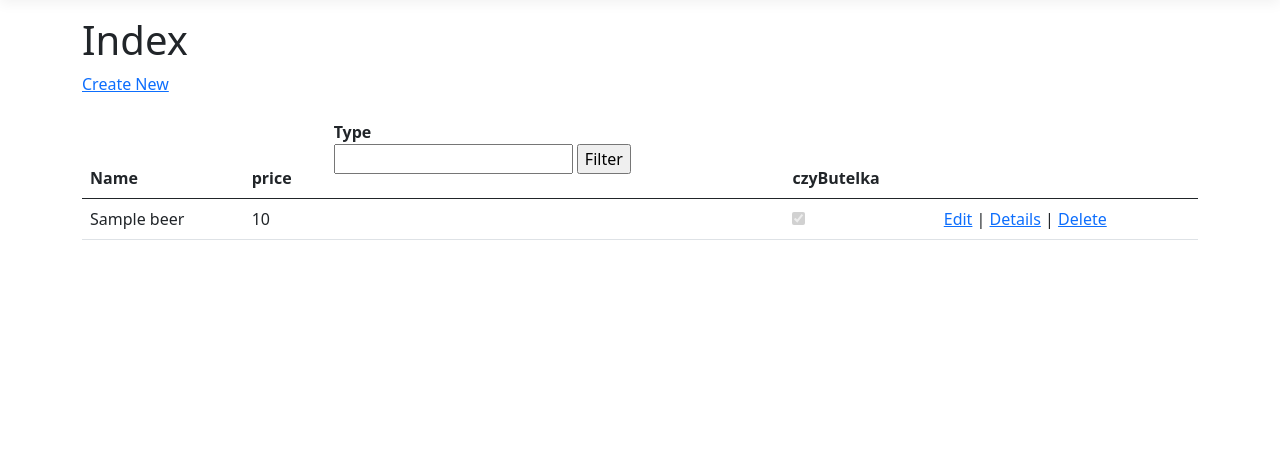
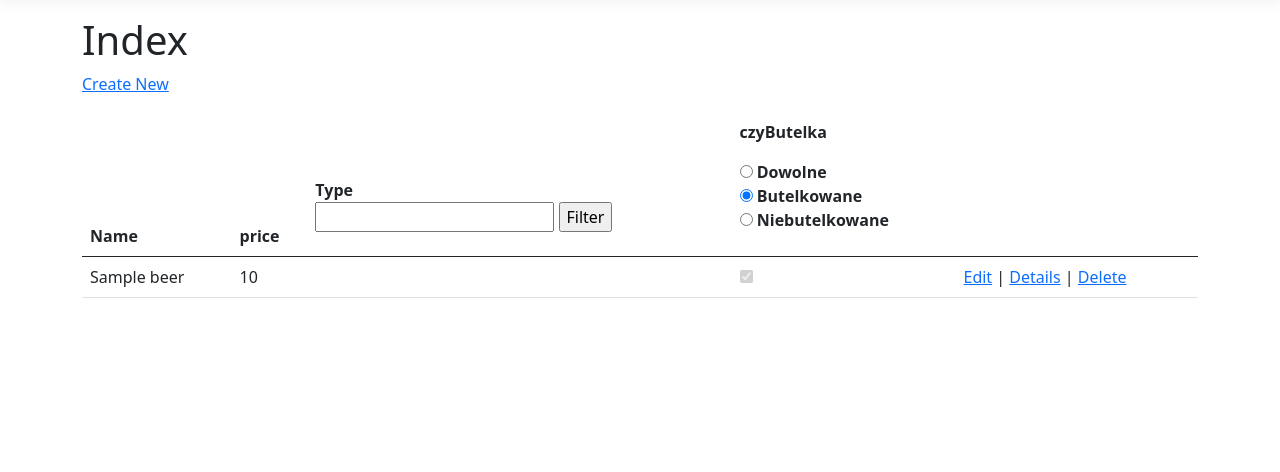
Before and after one commit to Mateusz-Paszkiewicz/ExampleASPWebApp, an ASP.NET Core app: page /Beers in a window 1280 px wide. Shown: the part 57-529 px from the top of the page. Run offline with ASP.NET Core 8, Linux system fonts and the light colour scheme; tables that the repository leaves empty hold one stand-in row (values such as "Sample post"); style sheets or scripts are compiled from the project's sources.

Commit message:
Added radio buttons form for filtering whether bottled or not.

```diff
--- a/WebApp/Pages/Beers/Index.cshtml
+++ b/WebApp/Pages/Beers/Index.cshtml
@@ -30,6 +30,18 @@
             </th>
             <th>
                 @Html.DisplayNameFor(model => model.Beer[0].czyButelka)
+                <form id="bottleChoiceForm">
+                    <p>
+                        <fieldset>
+                            <input type="radio" id="anyBottle" name="BottleChoice" value="2" asp-for="bottleChoice" onchange="this.form.submit()">
+                            <label for="AnyBottleChoice">Dowolne</label><br>
+                            <input type="radio" id="bottle" name="BottleChoice" value="0" asp-for="bottleChoice" onchange="this.form.submit()">
+                            <label for="BottleChoice">Butelkowane</label><br>
+                            <input type="radio" id="nonBottle" name="BottleChoice" value="1" asp-for="bottleChoice" onchange="this.form.submit()">
+                            <label for="NonBottleChoice">Niebutelkowane</label>
+                        </fieldset>
+                    </p>
+                </form>
             </th>
             <th></th>
         </tr>
--- a/WebApp/Pages/Beers/Index.cshtml.cs
+++ b/WebApp/Pages/Beers/Index.cshtml.cs
@@ -31,11 +31,24 @@ namespace WebApp.Pages.Beers
                 beers = beers.Where(s => s.Type.Contains(SearchString));
             }
 
+            if(bottleChoice != 0)
+            {
+                if (bottleChoice == 1)
+                    beers = beers.Where(s => s.czyButelka == true);
+                else
+                {
+                    beers = beers.Where(s => s.czyButelka == false);
+                }
+            }
+
             Beer = await beers.ToListAsync();
         }
 
         [BindProperty(SupportsGet = true)]
         public string? SearchString { get; set; }
+
+        [BindProperty(SupportsGet = true)]
+        public int bottleChoice { get; set; }
 
         public SelectList? Types { get; set; }
 
```
